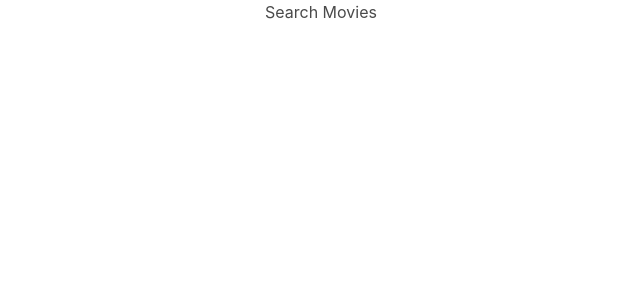
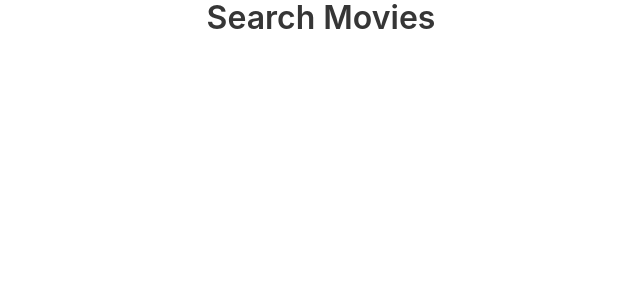
Before and after one commit to joaquindiazs/search-movies-app, a React (Create React App) app: page / in a window 1280 px wide. Shown: the top 300 px of the page, without its empty margins (319-959 px from the left). Built offline with nearby package versions, Linux system fonts and the light colour scheme.

Commit message:
Add Title functional component

```diff
--- a/src/App.js
+++ b/src/App.js
@@ -1,11 +1,12 @@
 import React from 'react';
+import {Title} from './components/Title'
 import './App.css';
 import 'bulma/css/bulma.css'
 
 function App() {
   return (
     <div className="App">
-      Search Movies
+      <Title>Search Movies</Title>
     </div>
   );
 }
--- /dev/null
+++ b/src/components/Title.js
@@ -0,0 +1,9 @@
+import React from 'react'
+
+// export pure functional component
+export const Title = ({ children }) => (
+	<h1 className="title">{children}</h1>
+)
+
+// import { Title } from 'components/title'
+// <Title>Search Movies<Title/>
```
